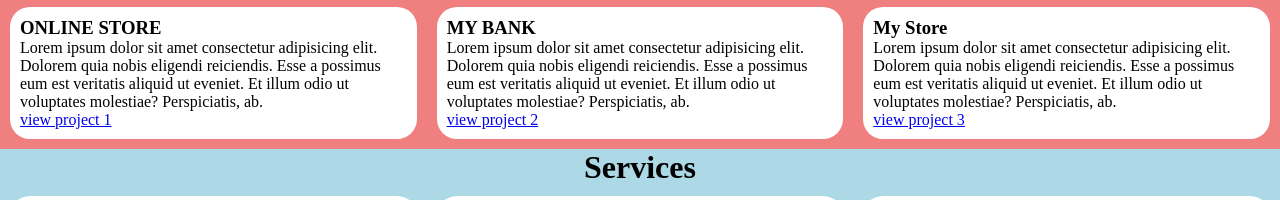
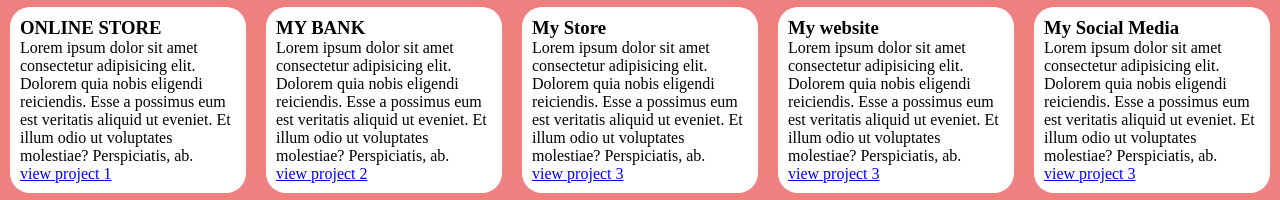
Before and after one commit to ruthvikap/ruthvikap.github.io, a plain HTML site: page index.html in a window 1280 px wide. Shown: the part 731-931 px from the top of the page. Drawn offline with Linux system fonts and the light colour scheme; files that its build step writes are made by us from their sources.

Commit message:
added changes

```diff
--- a/index.html
+++ b/index.html
@@ -83,6 +83,28 @@
               Perspiciatis, ab.
             </p>
             <a href="mystore/index.html">view project 3</a>
+          </div>
+
+           <div class="box">
+            <h3>My website</h3>
+            <p>
+              Lorem ipsum dolor sit amet consectetur adipisicing elit. Dolorem
+              quia nobis eligendi reiciendis. Esse a possimus eum est veritatis
+              aliquid ut eveniet. Et illum odio ut voluptates molestiae?
+              Perspiciatis, ab.
+            </p>
+            <a href="mystore/index.html">view project 3</a>
+          </div>
+
+           <div class="box">
+            <h3>My Social Media</h3>
+            <p>
+              Lorem ipsum dolor sit amet consectetur adipisicing elit. Dolorem
+              quia nobis eligendi reiciendis. Esse a possimus eum est veritatis
+              aliquid ut eveniet. Et illum odio ut voluptates molestiae?
+              Perspiciatis, ab.
+            </p>
+            <a href="my social media/index.html">view project 3</a>
           </div>
         </div>
       </div>
```
